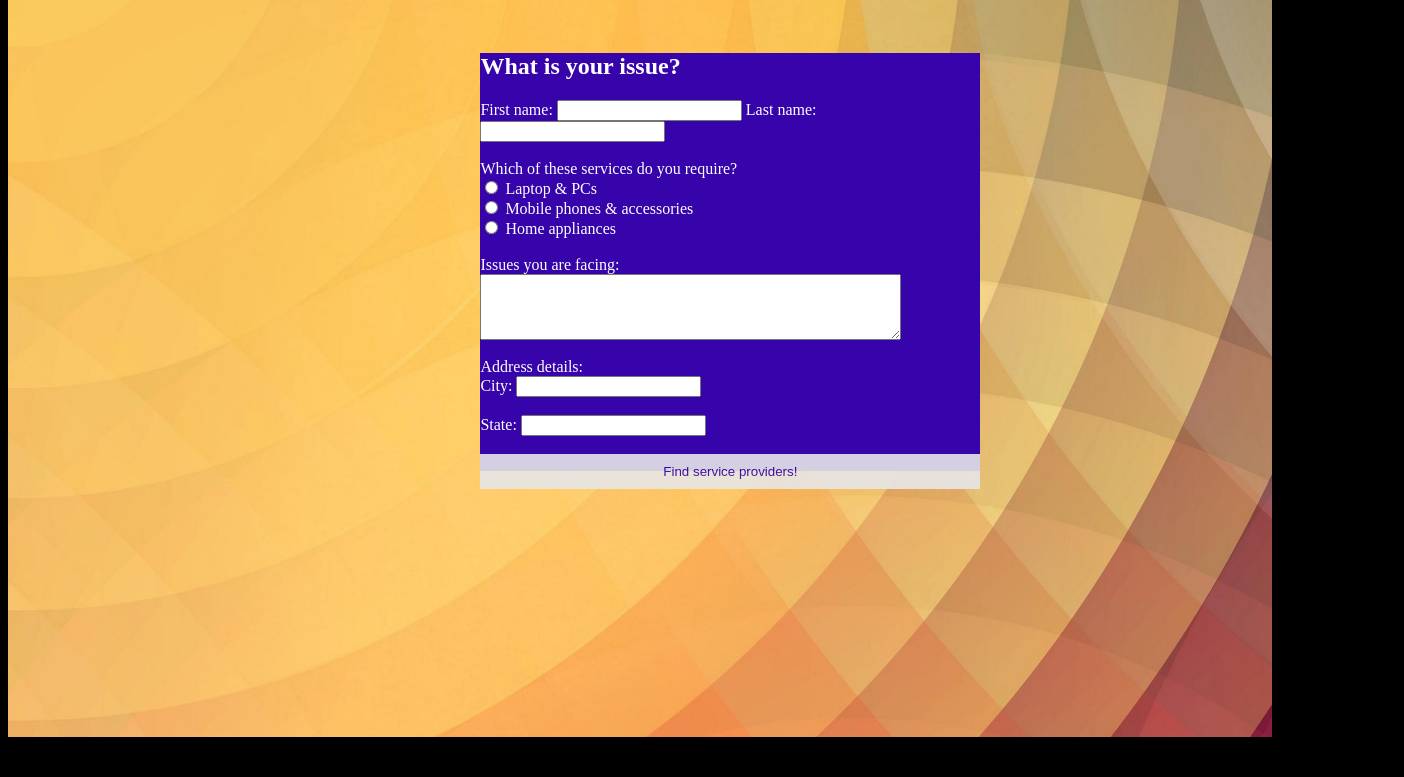
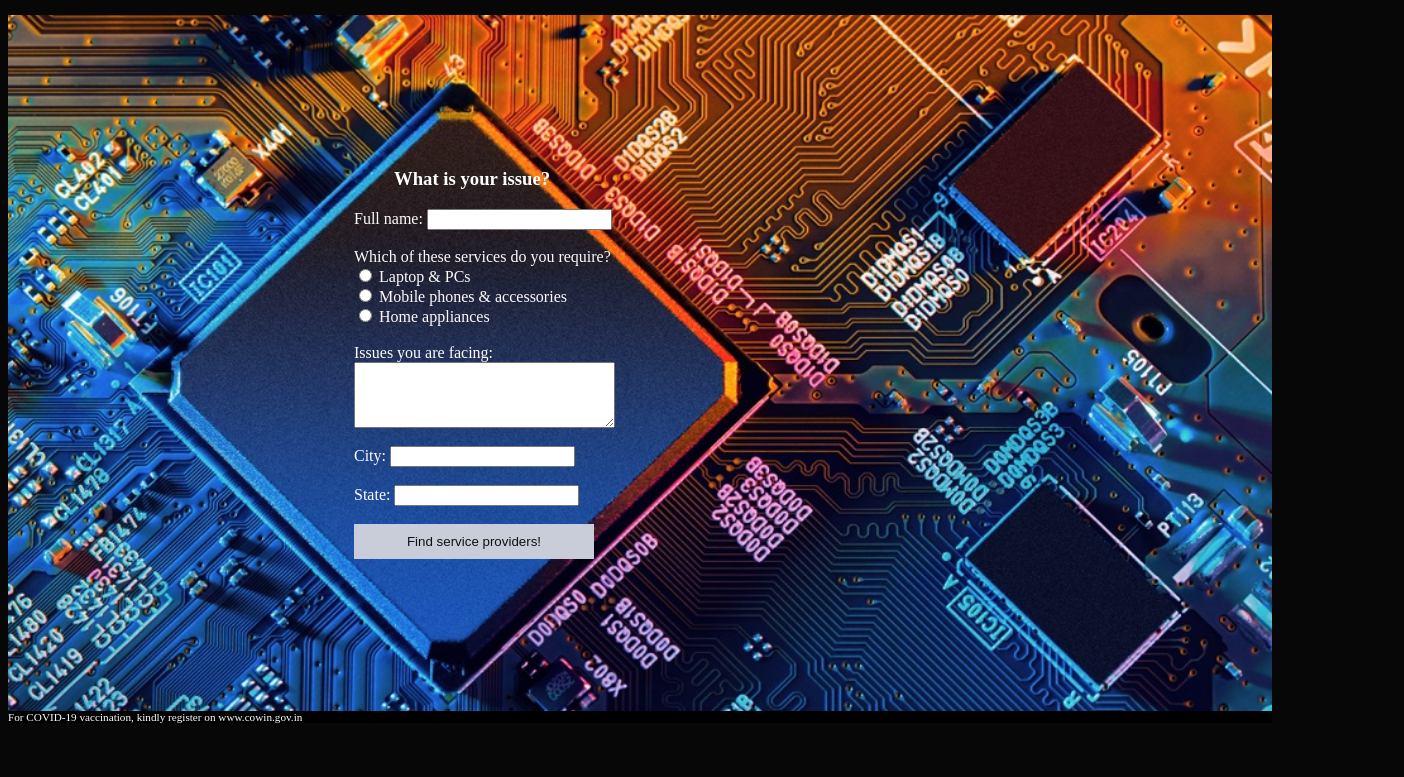
Before and after one commit to aniket-das13/fixasap, a plain HTML site: page customer.html in a window 1280 px wide. Shown: the part 53-830 px from the top of the page, 1404 px wide, since content can reach past the window. After the commit the page ends 808 px from the top, so only its background shows below. Drawn offline with Linux system fonts and the light colour scheme.

Commit message:
Styling form according to the theme.

```diff
--- a/customer.html
+++ b/customer.html
@@ -1,76 +1,94 @@
 <head>
+
     <style>
         body,
         html {
             height: 100%;
-            background-color:black;
+            background-color: rgb(7, 7, 7);
         }
 
         * {
             box-sizing: border-box;
         }
-        h2{
 
-            color:white;
+        h2 {
+            color: white;
+            padding-right:6px;
+            padding-left:1300px;
+            padding-top: 3px;
+
+
+        }
+
+        h3 {
+            padding-left: 40px;
+            color: rgb(255, 255, 255);
         }
 
         .bg-img {
             /* The image used */
-            background-image: url("bg.jpg");
+            background-image: url("bg 4.jpg");
 
 
             /* Control the height of the image */
-            height: 95%;
+            height:87%;
 
             /* Center and scale the image nicely */
             background-position: center;
             background-repeat: no-repeat;
-            background-size:cover;
+            background-size: cover;
             position: relative;
+            opacity:1;
         }
 
         /* Add styles to the form container */
         .container {
             position: relative;
-            right: 25%;
-            left:35%;
-            top:10%;
-            bottom:5%;
-            height: 55%;
+            right: 65%;
+            left: 25%;
+            top: 22%;
+            bottom: 5%;
+            height: 0%;
             margin: 30px;
-            max-width: 500px;
-            background-color:#3604aa;
-            color:white;
+            max-width: 400px;
+            background-color: #0f0f74;
+            opacity:1;
+            color: rgb(255, 251, 251);
         }
 
 
 
         /* Set a style for the submit button */
         .btn {
-            background-color: #e7e7e7;
-            color:#3604aa;
-            padding:10px;
+            background-color: #c9cdda;
+            color: #121213;
+            padding: 10px;
+            padding-left:10px;
             border: none;
             cursor: pointer;
-            width: 100%;
-            opacity: 0.9;
+            width: 60%;
+
         }
 
         .btn:hover {
-            opacity: 1;
+            opacity: 0.6;
         }
     </style>
 </head>
 
 <body>
 
+    <h2>FixASAP</h2>
+
+
     <div class="bg-img">
+
+
+
         <form action="/action_page.php" class="container">
-            <h2>What is your issue?</h2>
-            <label for="fname" >First name:</label>
-            <input type="text" id="fname" name="fname">
-            <label for="lname">Last name:</label>
-            <input type="text" id="lname" name="lname"><br><br>
+            <h3>What is your issue?</h3>
+            <label for="fname">Full name:</label>
+            <input type="text" id="fname" name="fname"><br><br>
             Which of these services do you require?<br>
             <input type="radio" id="a" name="service" value="lp">
 
@@ -80,13 +98,17 @@
             <input type="radio" id="other" name="gender" value="other">
             <label for="other">Home appliances</label><br><br>
             Issues you are facing:<br>
-            <textarea name="comment" rows="4" cols="50"></textarea><br><br>
-            Address details:<br>
-            <label for="city">City:</label>
+            <textarea name="comment" rows="4" cols="30"></textarea><br><br>
+             <label for="city">City:</label>
             <input type="text" id="city" name="city"><br><br>
             <label for="state">State:</label>
             <input type="text" id="state" name="state"><br><br>
             <button type="submit" class="btn">Find service providers!</button>
         </form>
+
     </div>
+    <footer class="text-center pt-1 pr-2 pl-2 pb-1" style="background: #000000; color: #ffffff; font-size: 0.7em;  ">For COVID-19 vaccination, kindly register on www.cowin.gov.in</header>
+
+    <!-- ======= Header ======= -->
+    <footer id="header" class="fixed-top" >
 </body>
```
Also changed, not shown: index.html (+5 -4 lines), assets/img/about.jpg (deleted), bg 4.jpg (added), bg 5.png (added), bg.jpg (deleted), bg3.jpg (added).
